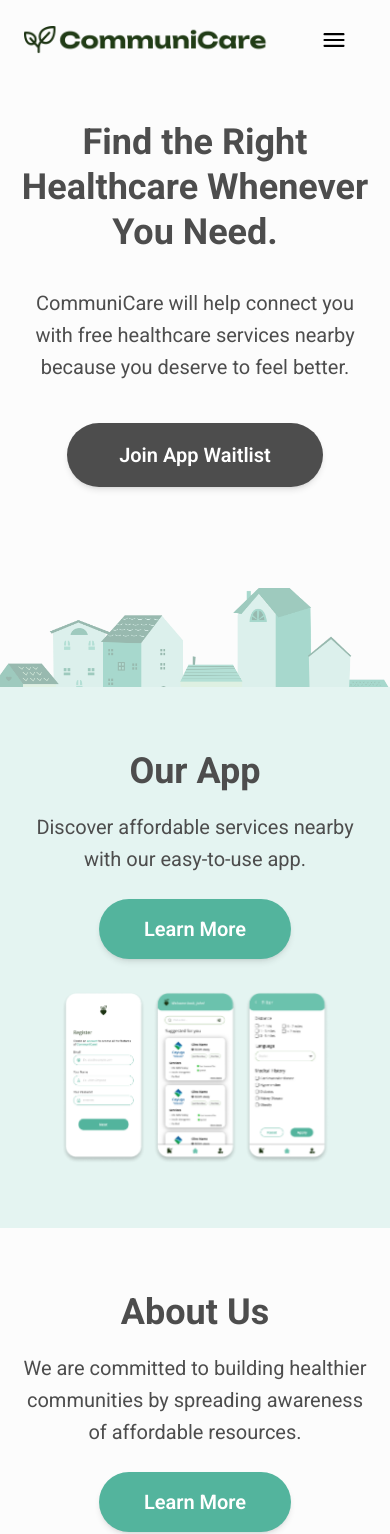
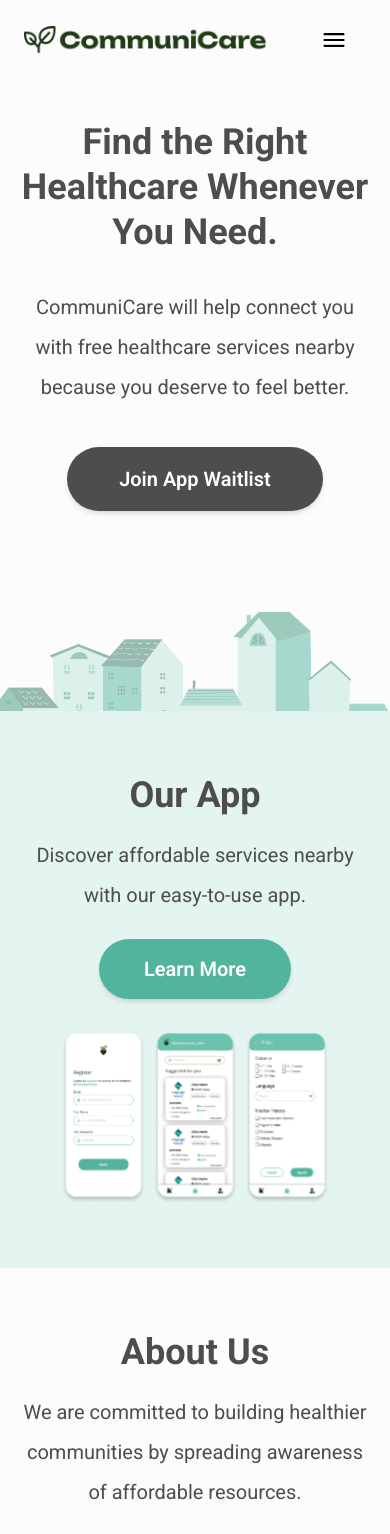
Before and after one commit to CommuniCare1/Website, a React (Vite) app: page / in a window 390 px wide. Shown: the top 1534 px of the page. Built offline with nearby package versions, Linux system fonts and the light colour scheme.

Commit message:
trying to figure out this workflow stuff

```diff
--- a/src/pages/Home.tsx
+++ b/src/pages/Home.tsx
@@ -35,7 +35,7 @@ function Home() {
                 <h1 className="scroll-animate mb-4 text-4xl leading-tight font-bold sm:text-5xl md:text-6xl md:leading-[75px]">
                   Find the Right Healthcare Whenever You Need.
                 </h1>
-                <p className="scroll-animate mt-4 mb-4 text-xl leading-8 font-normal sm:text-2xl md:leading-10">
+                <p className="scroll-animate mt-4 mb-4 text-xl leading-10 font-normal sm:text-2xl md:leading-10">
                   CommuniCare will help connect you with free healthcare
                   services nearby because you deserve to feel better.
                 </p>
@@ -70,7 +70,7 @@ function Home() {
               <h2 className="scroll-animate mb-5 text-center text-4xl font-bold text-neutral-800 md:text-left md:text-5xl">
                 Our App
               </h2>
-              <h5 className="font-weight-700 scroll-animate justify-center text-center text-xl leading-8 text-neutral-800 md:text-left md:text-2xl md:leading-10">
+              <h5 className="font-weight-700 scroll-animate justify-center text-center text-xl leading-10 text-neutral-800 md:text-left md:text-2xl md:leading-10">
                 Discover affordable services nearby with our easy-to-use app.
               </h5>
               <div className="flex justify-center md:justify-start">
@@ -106,7 +106,7 @@ function Home() {
               <h2 className="scroll-animate mb-5 text-4xl font-bold text-neutral-800 md:text-5xl">
                 About Us
               </h2>
-              <p className="font-weight-700 scroll-animate justify-center text-xl leading-8 text-neutral-800 md:text-2xl md:leading-10">
+              <p className="font-weight-700 scroll-animate justify-center text-xl leading-10 text-neutral-800 md:text-2xl md:leading-10">
                 We are committed to building healthier communities by spreading
                 awareness of affordable resources.
               </p>
@@ -127,11 +127,11 @@ function Home() {
               <h2 className="scroll-animate mb-5 text-4xl font-bold text-neutral-900 md:text-5xl">
                 Workshops
               </h2>
-              <p className="font-weight-700 scroll-animate justify-center pb-4 text-xl leading-8 text-neutral-900 md:text-2xl md:leading-10">
+              <p className="font-weight-700 scroll-animate justify-center pb-4 text-xl leading-10 text-neutral-900 md:text-2xl md:leading-10">
                 Join one of our workshops for personalized support and guidance
                 on your options.
               </p>
-              <h5 className="scroll-animate justify-center text-xl leading-8 font-bold text-neutral-900 md:text-2xl md:leading-10">
+              <h5 className="scroll-animate justify-center text-xl leading-10 font-bold text-neutral-900 md:text-2xl md:leading-10">
                 Stay Tuned!
               </h5>
             </div>
```
